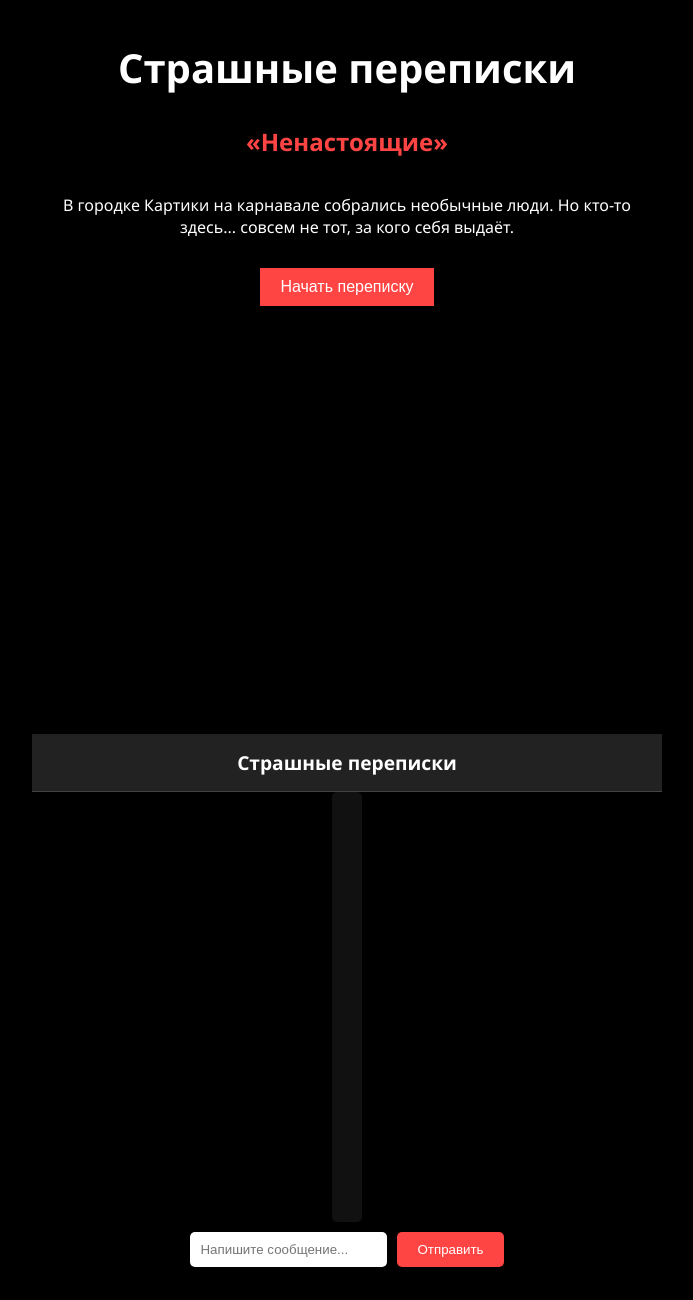
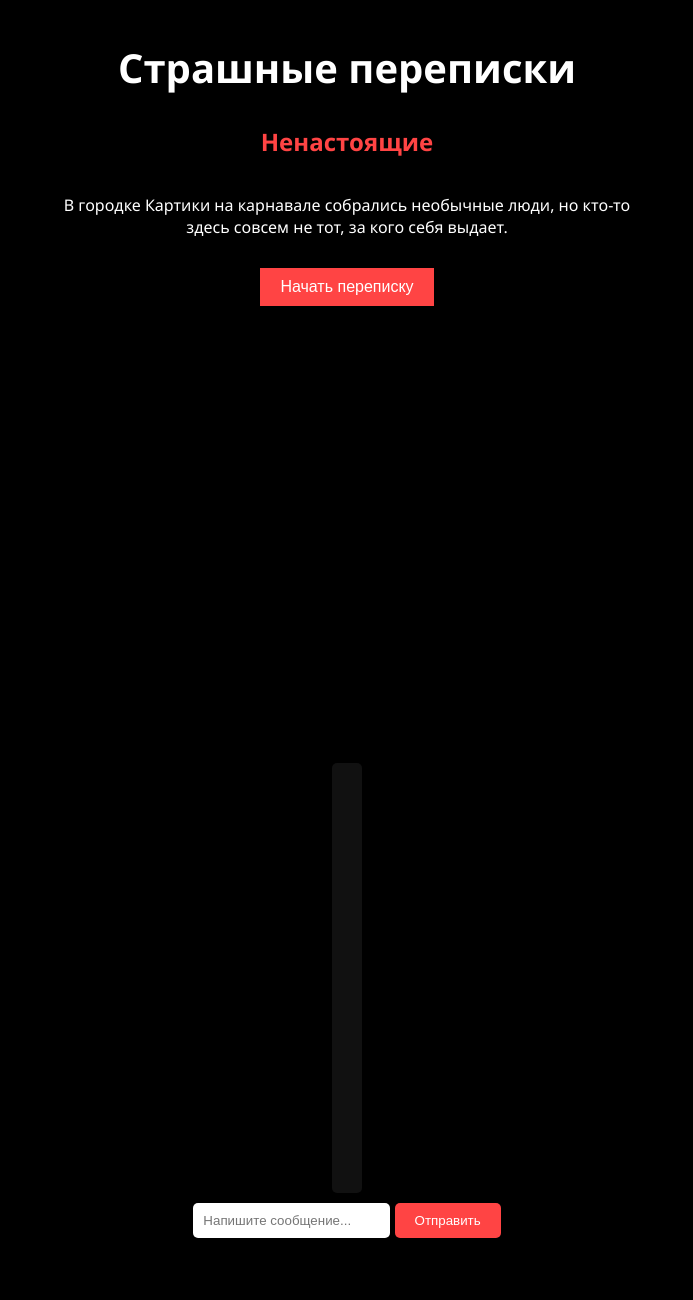
Before and after one commit to Stepan228480/Chat-site, a plain HTML site: page index.html in a window 1280 px wide. Shown: the part 260-1560 px from the top of the page, without its empty margins (293-986 px from the left). Drawn offline with Linux system fonts and the light colour scheme.

Commit message:
Update index.html

```diff
--- a/index.html
+++ b/index.html
@@ -2,22 +2,21 @@
 <html lang="ru">
 <head>
   <meta charset="UTF-8" />
-  <meta name="viewport" content="width=device-width, initial-scale=1.0"/>
-  <title>Страшные переписки — Ненастоящие</title>
+  <meta name="viewport" content="width=device-width, initial-scale=1.0" />
+  <title>Страшные переписки</title>
   <link rel="stylesheet" href="style.css" />
 </head>
 <body>
   <div id="start-screen">
     <h1>Страшные переписки</h1>
-    <h2>«Ненастоящие»</h2>
-    <p>В городке Картики на карнавале собрались необычные люди. Но кто-то здесь... совсем не тот, за кого себя выдаёт.</p>
+    <h2>Ненастоящие</h2>
+    <p>В городке Картики на карнавале собрались необычные люди, но кто-то здесь совсем не тот, за кого себя выдает.</p>
     <button id="start-chat">Начать переписку</button>
   </div>
 
   <div id="chat-screen" class="hidden">
-    <div class="chat-header">Страшные переписки</div>
     <div id="chat-box"></div>
-    <div class="input-box">
+    <div id="input-area">
       <input type="text" id="user-input" placeholder="Напишите сообщение..." />
       <button id="send-btn">Отправить</button>
     </div>
```
